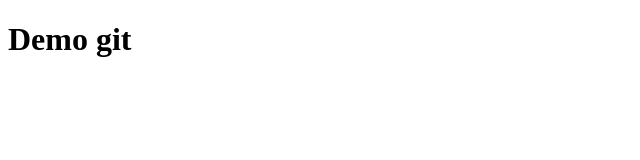
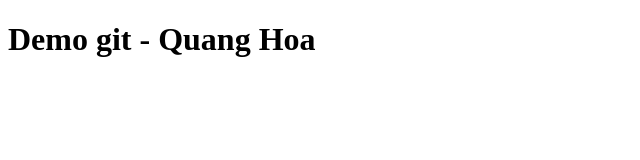
Before and after one commit to cogman2k/demo-git, a plain HTML site: page index.html in a window 1280 px wide. Shown: the whole page, without its empty margins (0-640 px from the left). Drawn offline with Linux system fonts and the light colour scheme.

Commit message:
thay doi by QuangHoa

```diff
--- a/index.html
+++ b/index.html
@@ -7,6 +7,6 @@
     <title>Document</title>
 </head>
 <body>
-    <h1>Demo git</h1>
+    <h1>Demo git - Quang Hoa</h1>
 </body>
 </html>
```
